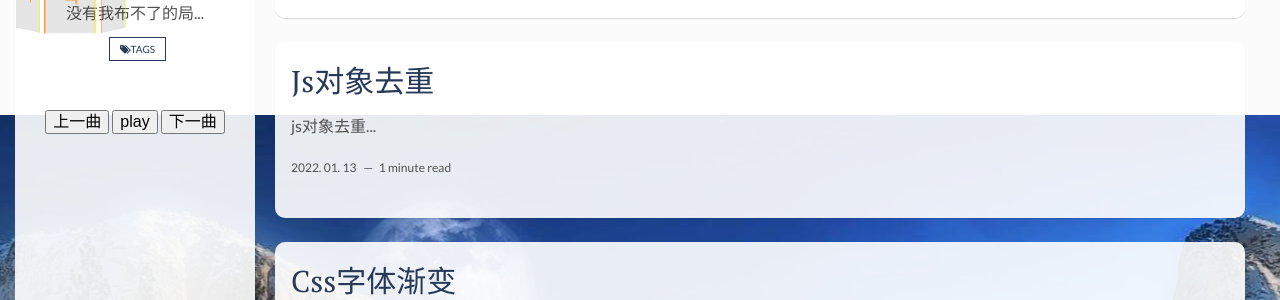
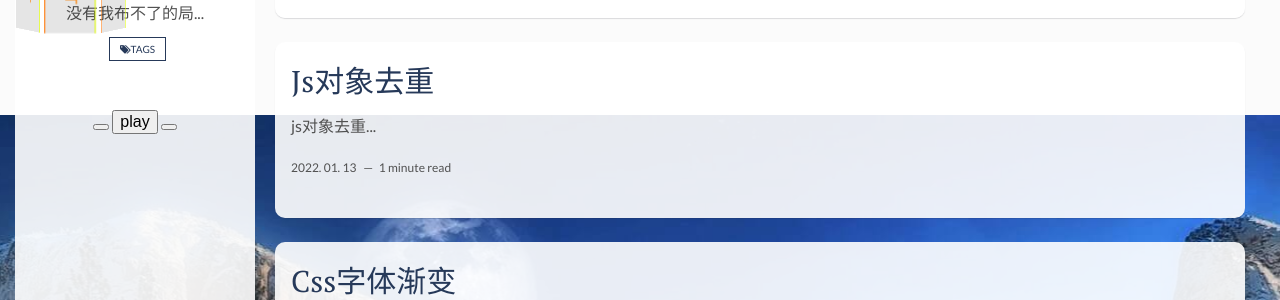
Before and after one commit to sl17/cyclone.github.io, a Jekyll site: the page built from index.html, in a window 1280 px wide. Shown: the part 178-478 px from the top of the page. Built offline with Jekyll 4.4.1, drawn with Linux system fonts in a browser that asks for light colours; the list of posts is cut into pages by our own code.

Commit message:
Update main.html

```diff
--- a/_layouts/main.html
+++ b/_layouts/main.html
@@ -12,9 +12,9 @@
       <p>{{site.about-author}}</p>
       <a href="{{site.baseurl}}/tags/" class="tag"><i class="fa fa-tags" aria-hidden="true"></i>Tags</a>
       <div style="margin-top: 50px;">
-        <button id="btn1">上一曲</button>
+        <button id="btn1"><span class="prev"></span></button>
         <button id="btn">play</button>
-        <button id="btn3">下一曲</button>
+        <button id="btn3"><span class="next"></span></button>
       <audio style="opacity:0" id="music" src="">
         您的浏览器不支持 audio 标签。
         </audio></div>
```
